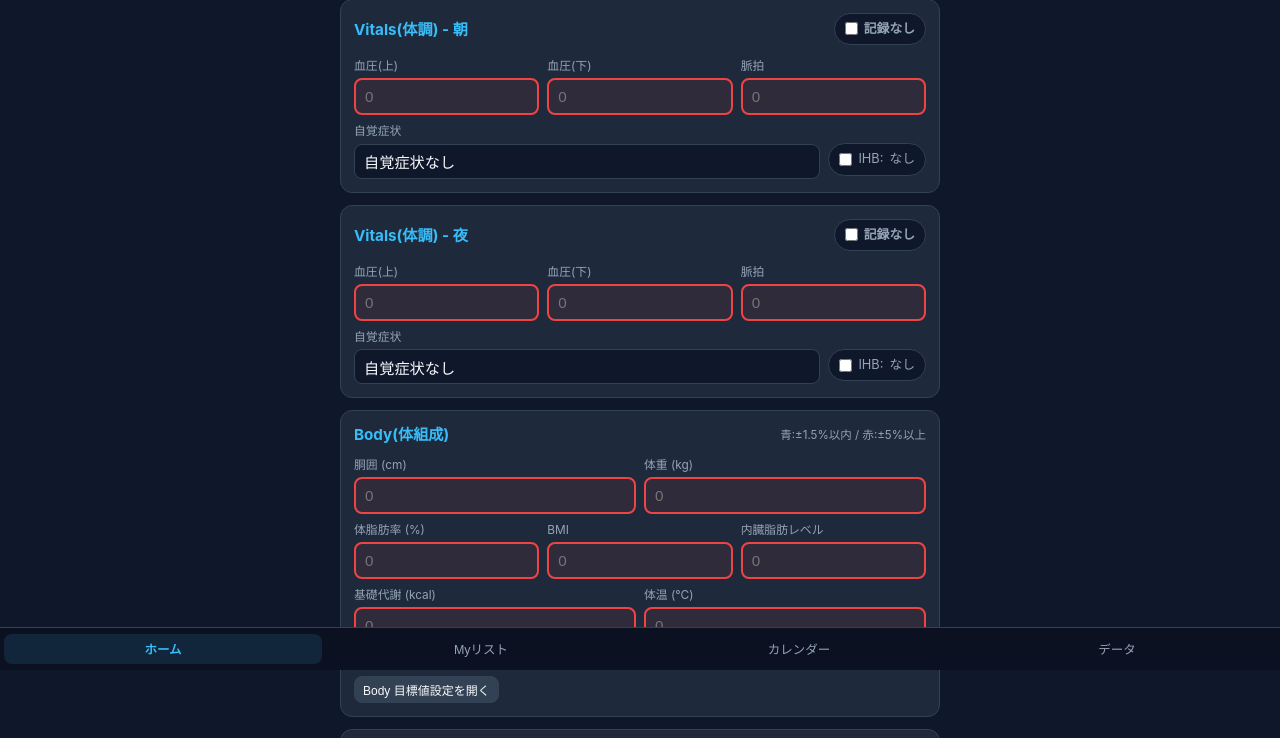
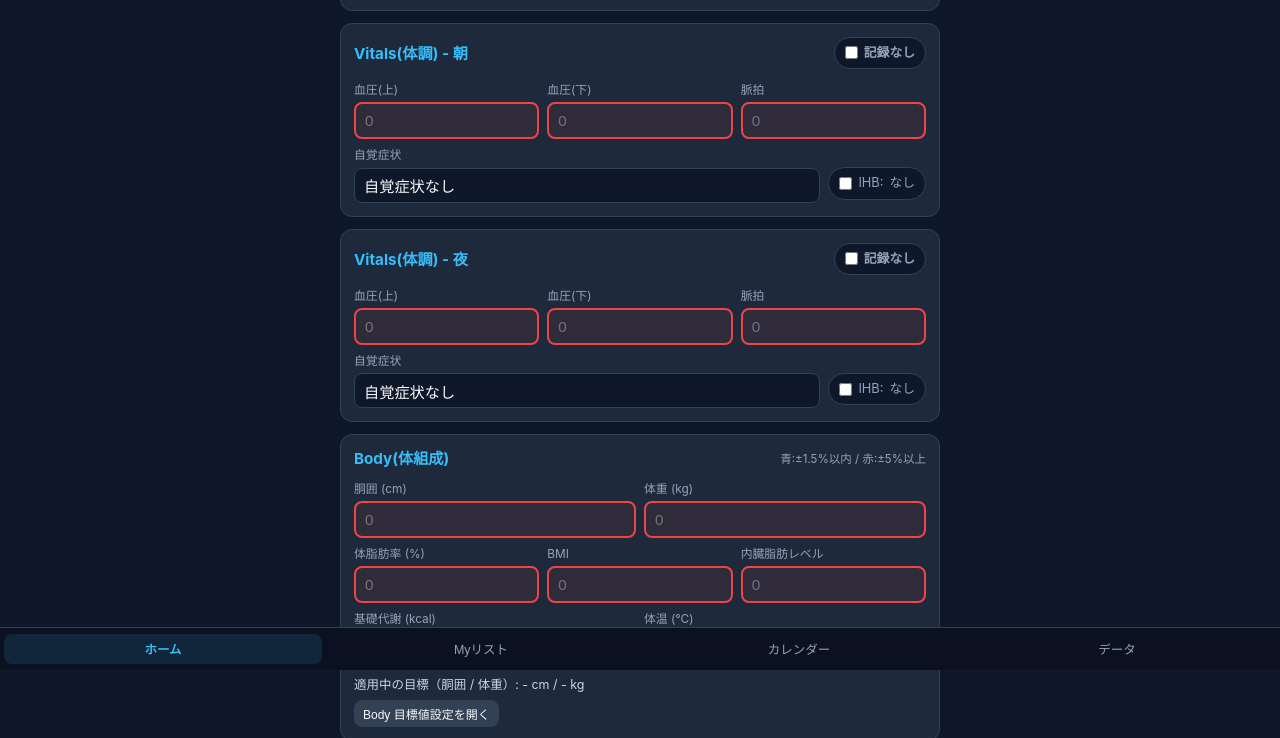
Before and after one commit to kbtkor/LiFE, a plain HTML site: page index.html in a window 1280 px wide. Shown: the part 130-868 px from the top of the page. Drawn offline with Linux system fonts and the light colour scheme.

Commit message:
Adjust body padding and clean up styles
Updated body padding for better layout and removed unused comments.

```diff
--- a/styles.css
+++ b/styles.css
@@ -14,7 +14,7 @@
 
 body {
   margin: 0;
-  padding: calc(14px + env(safe-area-inset-top)) 14px 86px;
+  padding: calc(38px + env(safe-area-inset-top)) 14px 86px;
   font-family: -apple-system, BlinkMacSystemFont, "Hiragino Sans", sans-serif;
   background: var(--bg);
   color: var(--text);
@@ -82,7 +82,6 @@ select {
   font-size: 0.95rem;
 }
 
-/* ① 空欄ミス赤枠警告 */
 input.err-border {
   border: 2px solid #ef4444 !important;
   background: rgba(239, 68, 68, 0.08);
@@ -252,7 +251,6 @@ textarea.output {
   background: rgba(56, 189, 248, 0.12);
 }
 
-/* カレンダー（日祝赤字・土曜青字） */
 .cal-grid {
   display: grid;
   grid-template-columns: repeat(7, 1fr);
```
